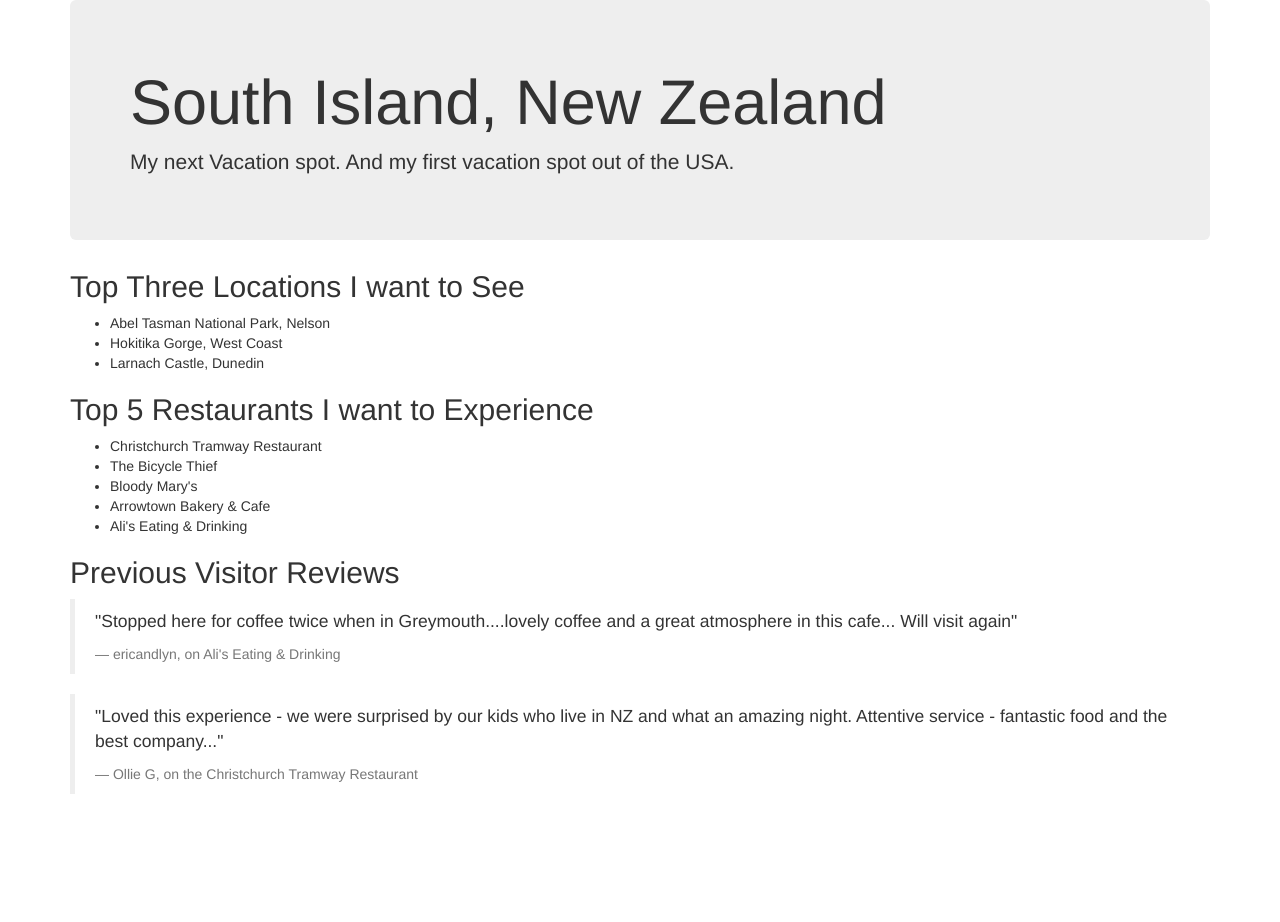
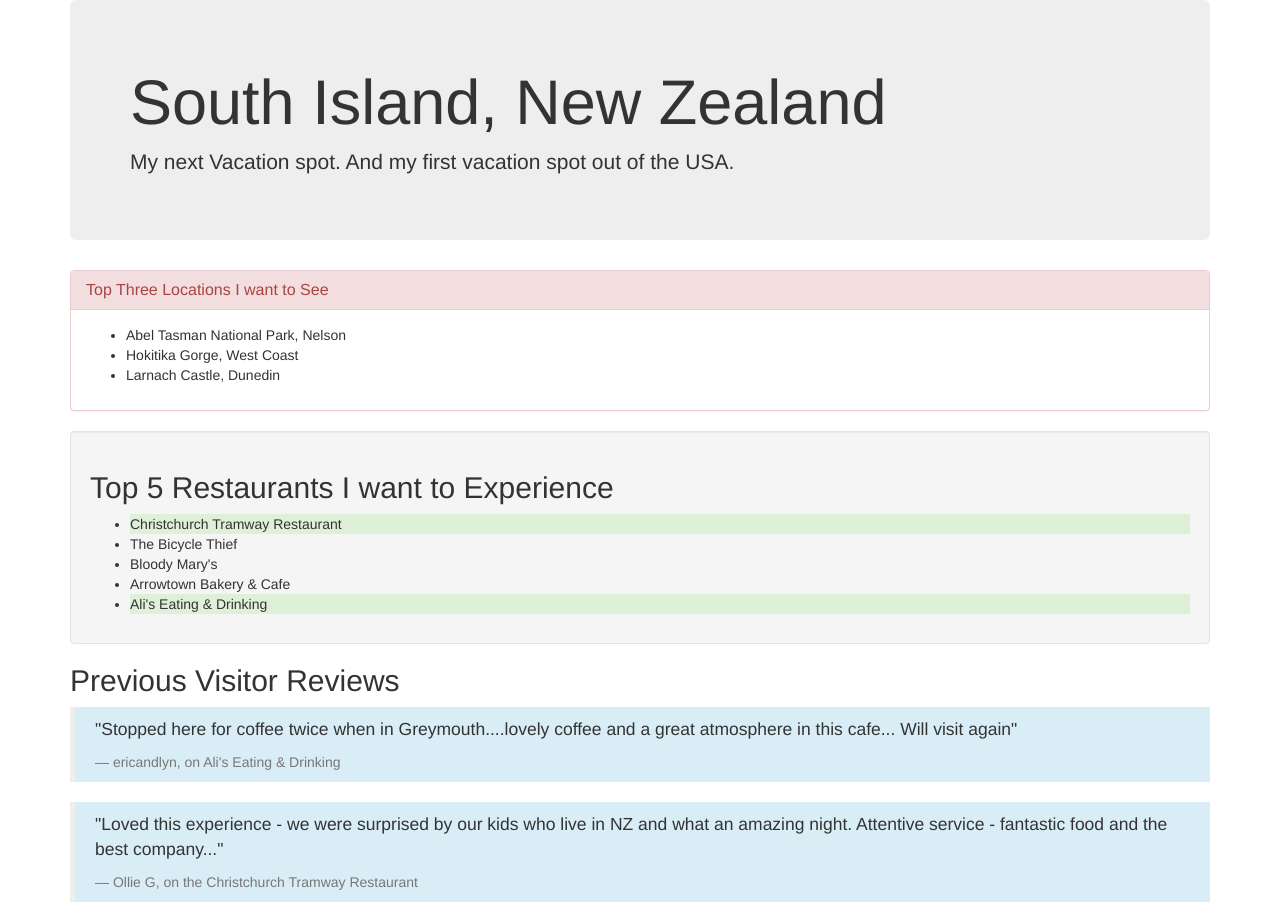
Before and after one commit to CommaderDavid/vacation-site, a plain HTML site: page index.html in a window 1280 px wide. Before the commit the page ends 814 px from the top, so only its background shows below. Drawn offline with Linux system fonts and the light colour scheme.

Commit message:
Add bootstrap classes and orginizers.

```diff
--- a/index.html
+++ b/index.html
@@ -11,26 +11,34 @@
         <h1>South Island, New Zealand</h1>
         <p>My next Vacation spot. And my first vacation spot out of the USA.</p>
       </div>
-      <h2>Top Three Locations I want to See</h2>
+      <div class="panel panel-danger">
+        <div class="panel-heading">
+          <h2 class="panel-title">Top Three Locations I want to See</h2>
+        </div>
+        <div class="panel-body">
           <ul>
             <li>Abel Tasman National Park, Nelson</li>
             <li>Hokitika Gorge, West Coast</li>
             <li>Larnach Castle, Dunedin</li>
           </ul>
+        </div>
+      </div>
+      <div class="well">
         <h2>Top 5 Restaurants I want to Experience</h2>
           <ul>
-          <li>Christchurch Tramway Restaurant</li>
+            <li class="bg-success">Christchurch Tramway Restaurant</li>
             <li>The Bicycle Thief</li>
             <li>Bloody Mary's</li>
             <li>Arrowtown Bakery & Cafe</li>
-          <li>Ali's Eating & Drinking</li>
+            <li class="bg-success">Ali's Eating & Drinking</li>
           </ul>
+      </div>
       <h2>Previous Visitor Reviews</h2>
-      <blockquote>
+      <blockquote class="bg-info">
         <p>"Stopped here for coffee twice when in Greymouth....lovely coffee and a great atmosphere in this cafe... Will visit again"</p>
         <footer>ericandlyn, on Ali's Eating & Drinking</footer>
       </blockquote>
-      <blockquote>
+      <blockquote class="bg-info">
         <p>"Loved this experience - we were surprised by our kids who live in NZ and what an amazing night. Attentive service - fantastic food and the best company..."</p>
         <footer>Ollie G, on the Christchurch Tramway Restaurant</footer>
       </blockquote>
```
Lines whose indentation alone changed are shown as unchanged.
